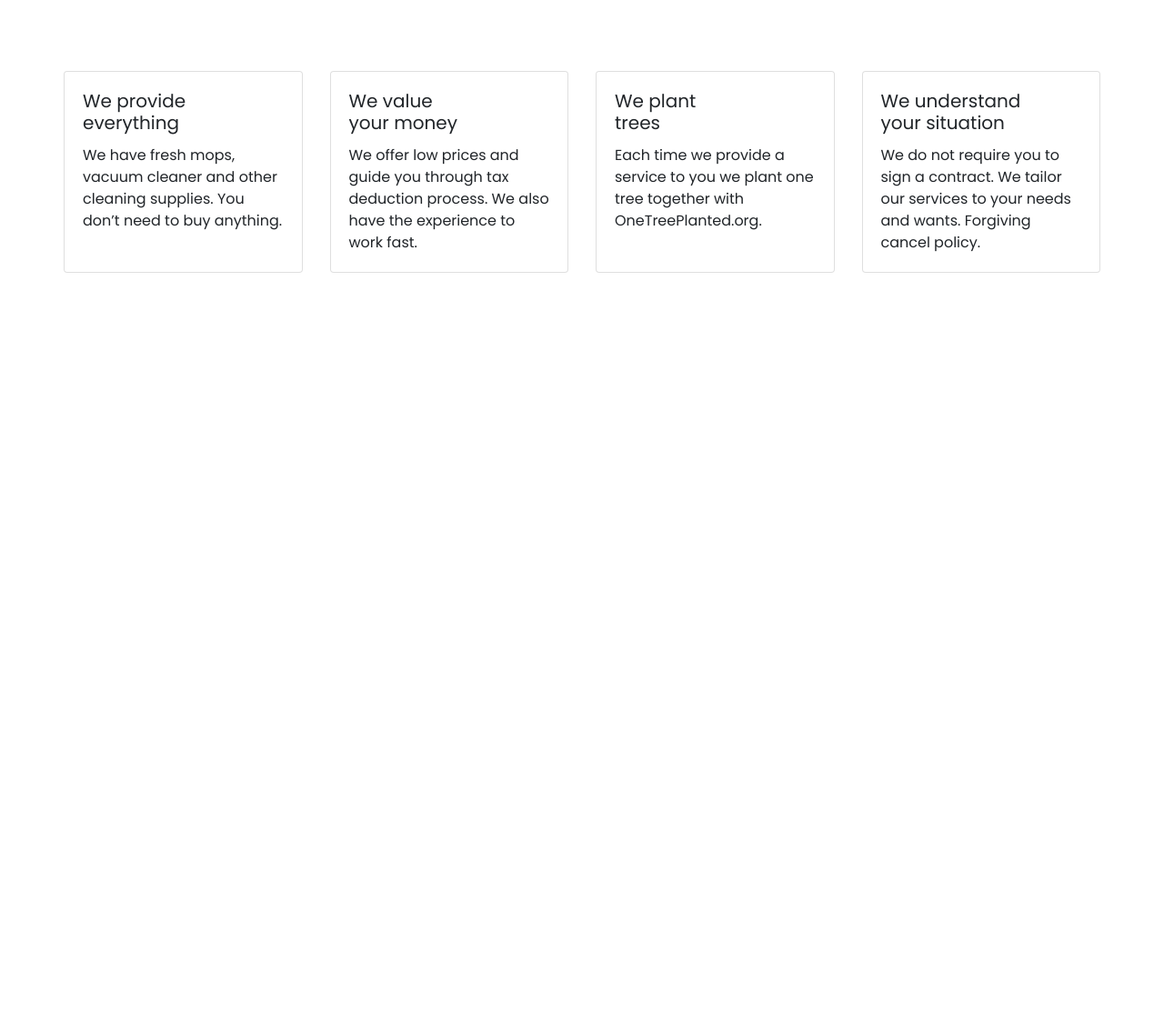
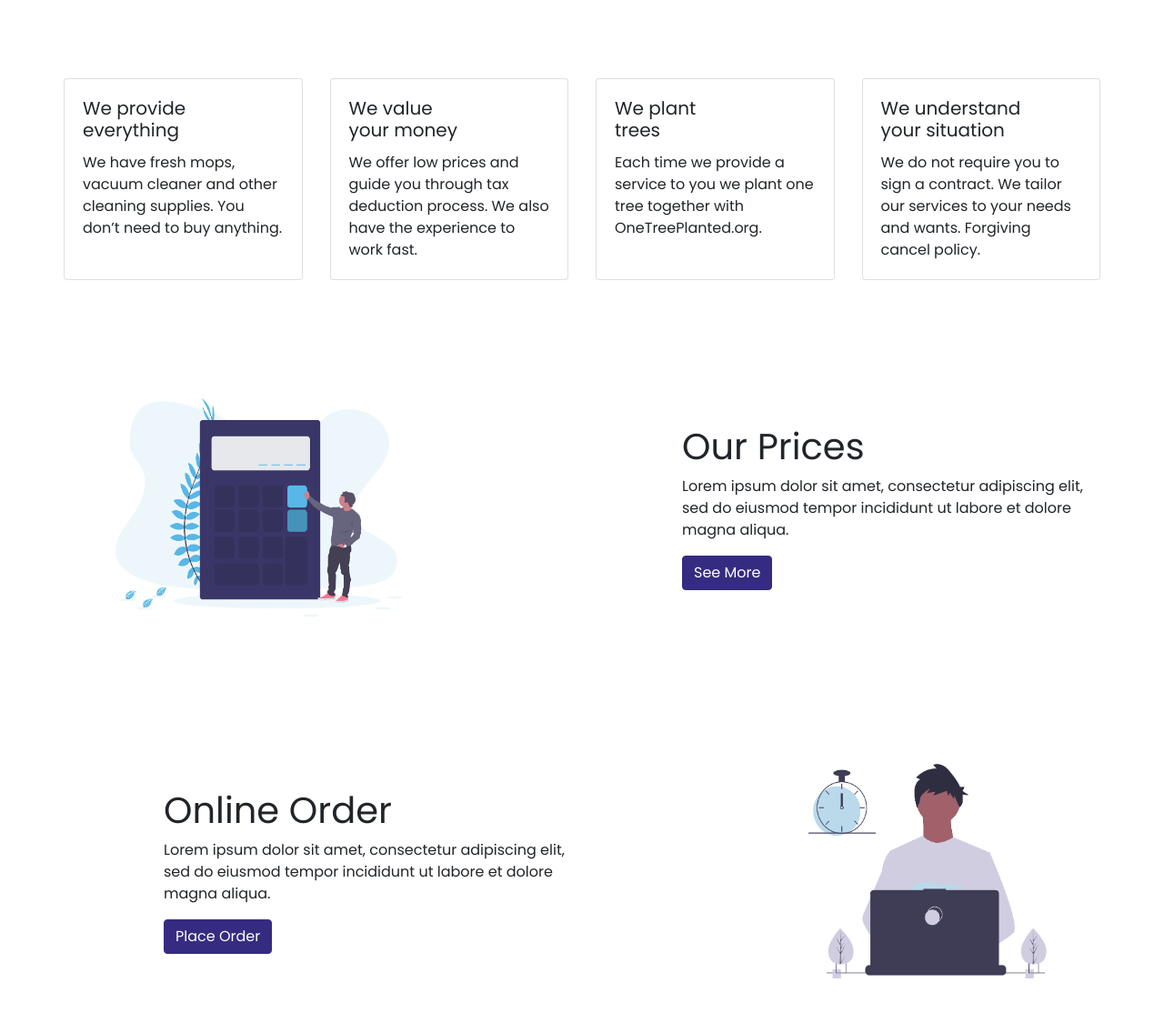
Before and after one commit to polihalm/honors-project, a website: page index.html in a window 1280 px wide. Shown: the part 714-1828 px from the top of the page at 91% size. Before the commit the page ends 1014 px from the top, so only its background shows below. Drawn offline with nearby package versions, Linux system fonts and the light colour scheme.

Commit message:
Rows 2 & 3

```diff
--- a/css/styles.scss
+++ b/css/styles.scss
@@ -9,6 +9,7 @@ $purple: #352c81;
 body {
   font-family: $website-font-family;
 }
+
 .navbar {
   background-color: white;
 
@@ -24,7 +25,7 @@ body {
 }
 
 .jumbotron {
-  margin-top: 60px;
+  padding-top: 100px;
   height: 700px;
   background-color: white;
 
@@ -34,3 +35,20 @@ body {
   }
 
 }
+
+.row-content {
+ margin-top: 100px;
+ margin-bottom: 100px;
+
+  img {
+  height: 300px;
+  border-color: white;
+}
+
+  button {
+  background-color: $purple;
+  color: white;
+  border-color: $purple;
+  }
+
+}
--- a/index.html
+++ b/index.html
@@ -29,13 +29,13 @@
 
     <header class="jumbotron">
       <div class="container">
-        <div class="row row-content align-items-center">
+        <div class="row row-header align-items-center">
           <div class="col-12 col-sm-6">
             <h1 class="display-4">Home Cleaning Services</h1>
             <p>Professional home cleaning with care for your wallet.</p>
           </div>
           <div class="col col-sm">
-           <img src="img/cleaning.png" class="img-thumbnail">
+           <img src="img/cleaning.png" class="img-thumbnail" alt="cleaning">
           </div>
         </div>
       </div>
@@ -73,6 +73,25 @@
      </div>
 
      <div class="row row-content align-items-center">
+       <div class="col-12 col-sm-6">
+         <img src="img/prices.png" class="img-thumbnail" alt="prices">
+       </div>
+       <div class="col col-sm offset-sm-1">
+         <h1>Our Prices</h1>
+         <p>Lorem ipsum dolor sit amet, consectetur adipiscing elit, sed do eiusmod tempor incididunt ut labore et dolore magna aliqua. </p>
+         <button class="btn btn-light">See More</button>
+       </div>
+     </div>
+
+     <div class="row row-content align-items-center">
+       <div class="col-12 col-sm-5 offset-sm-1">
+         <h1>Online Order</h1>
+         <p>Lorem ipsum dolor sit amet, consectetur adipiscing elit, sed do eiusmod tempor incididunt ut labore et dolore magna aliqua. </p>
+         <button class="btn btn-light">Place Order</button>
+       </div>
+       <div class="col-12 col-sm-4 offset-sm-2">
+         <img src="img/order.png" class="img-thumbnail" alt="order">
+       </div>
      </div>
 
     </div>
```
Also changed, not shown: css/styles.css, img/order.png (added), img/prices.png (added), 1 other file.
